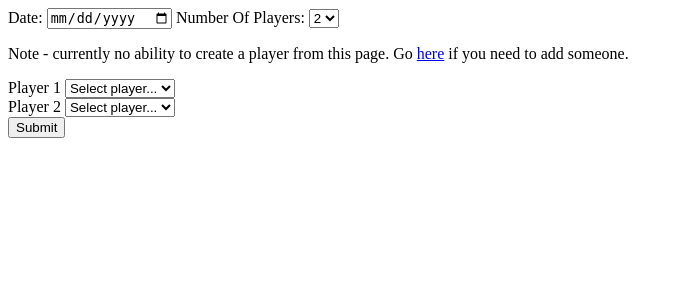
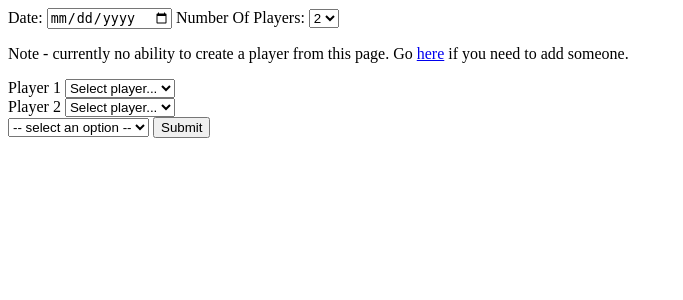
Before and after one commit to scubbo/edh-elo, a FastAPI app: page /game/create in a window 1280 px wide. Shown: the top 300 px of the page, without its empty margins (0-683 px from the left). Run offline with FastAPI, Linux system fonts and the light colour scheme.

Commit message:
Populate winning-player dropdown (still need to plumb-through in POST)

```diff
--- a/app/static/js/game_create.js
+++ b/app/static/js/game_create.js
@@ -21,6 +21,7 @@ function change_player(eventData) {
     console.log(deck_select);
 
     const target_val = parseInt(target.val());
+    // Populate the per-player deck-choices
     if (target_val == -1) {
         deck_select.hide();
     } else {
@@ -46,8 +47,21 @@ function change_player(eventData) {
         }
         // Just in case it's been previously hidden
         actual_select.show();
+    }
 
-    }
+    // Update the "winning player" dropdown
+    $('#winning_player_id').empty();
+    $('.player_select').each(function () {
+        if ($(this).val() != -1) {
+            $('#winning_player_id').append(
+                $('<option></option>')
+                    .attr('value', $(this).val())
+                    .text($(this).children("option:selected").text())
+            )
+        }
+    });
+
+
 }
 
 function initialize_dropdowns() {
@@ -69,6 +83,7 @@ $(document).ready(function() {
             'date': $('#date').val(),
             'deck_id_1': $('#div_for_player_1 select.deck_select').val()
         }
+
         console.log($.ajax({
             type: 'POST',
             url: '/api/game/',
--- a/app/templates/games/create.html
+++ b/app/templates/games/create.html
@@ -33,5 +33,9 @@
 </div>
 {% endfor %}
 
+<select id="winning_player_id" name="winning_player_id">
+    <option disabled selected value> -- select an option -- </option>
+</select>
+
 <input type="button" id="submit" value="Submit"/>
 {% endblock %}
```
